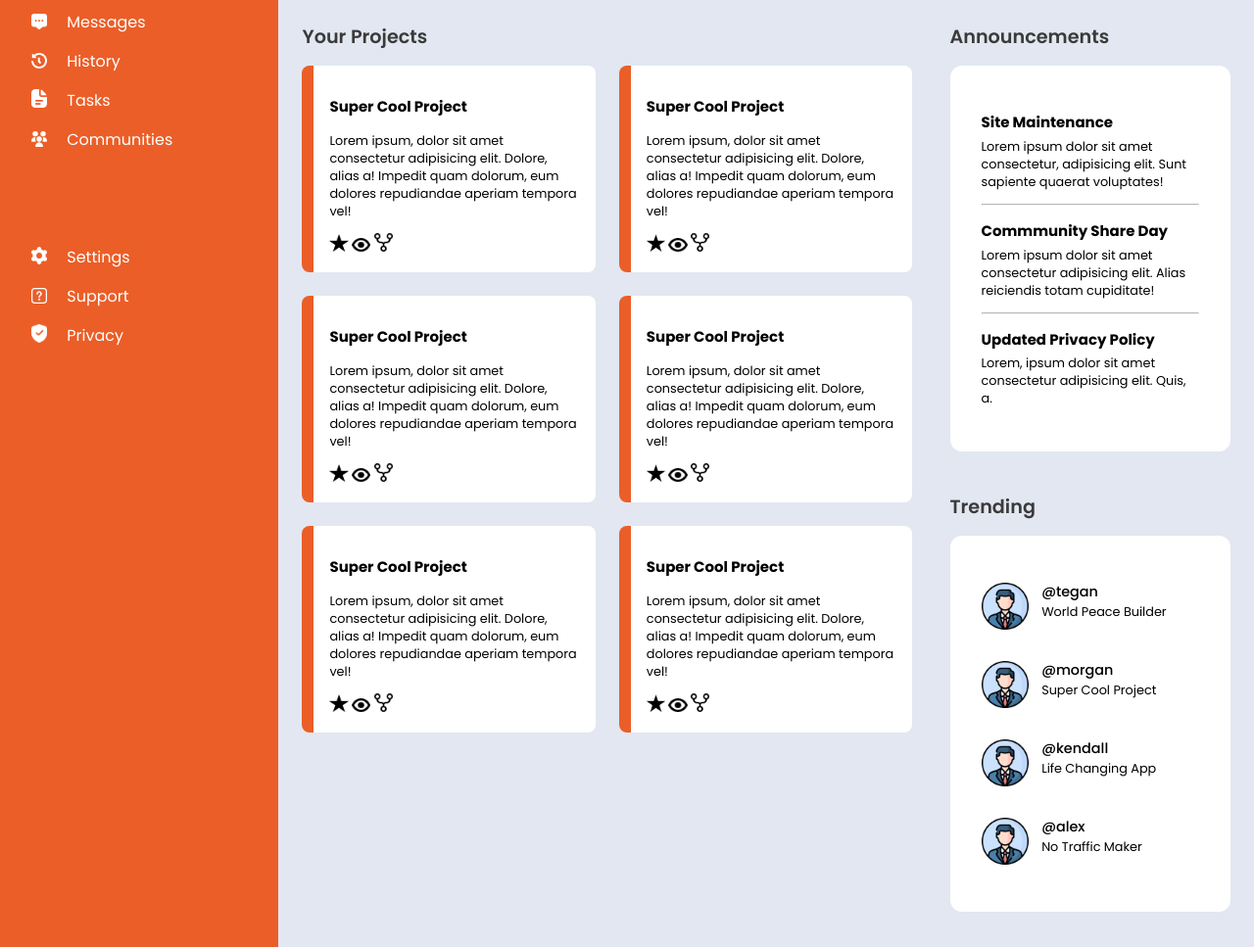
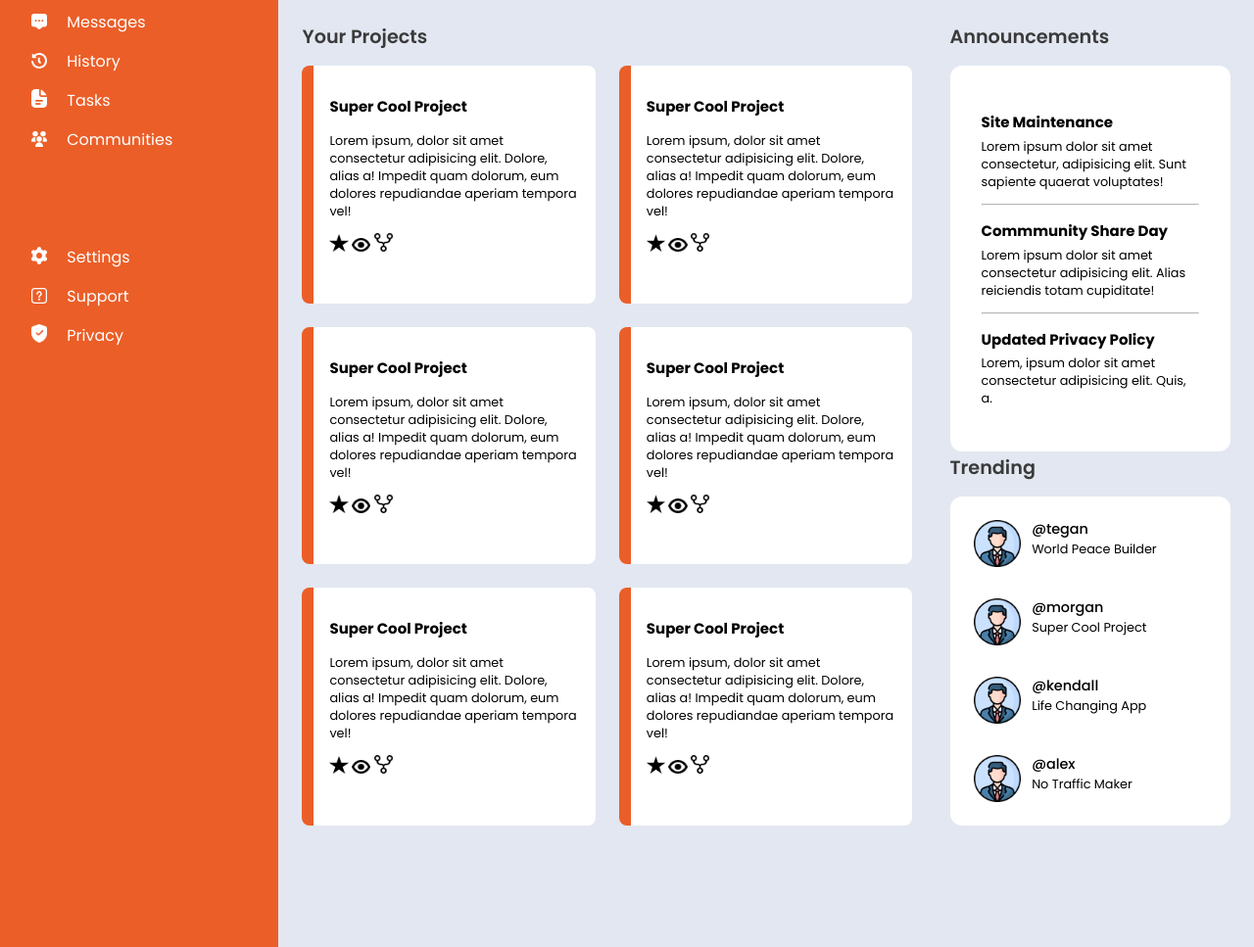
Before and after one commit to Devansh-Baghel/odin-dashboard, a plain HTML site: page index.html in a window 1280 px wide. Shown: the part 173-1140 px from the top of the page at 98% size. Drawn offline with Linux system fonts and the light colour scheme.

Commit message:
Styling fixes

```diff
--- a/assets/css/style.scss
+++ b/assets/css/style.scss
@@ -143,7 +143,7 @@ body{
 	padding: 30px;
 
 	display: grid;
-	grid-template-rows: 600px 1fr;
+	grid-template-rows: 550px 1fr;
 	grid-template-columns: 3fr 1.3fr;
 
 	h2{
@@ -173,6 +173,8 @@ body{
 		background-color: white;
 		border-left: 15px solid var(--orange);
 		border-radius: 10px;
+
+		min-height: 263px;
 
 		padding: 20px;
 	}
@@ -213,7 +215,7 @@ body{
 	display: grid;
 	grid-template-columns: 1fr 3fr;
 	grid-template-rows: repeat(8, 50px);
-	column-gap: 10px;
+	padding: 10px 30px;
 
 	img{
 		align-self: center;
```
Also changed, not shown: assets/css/style.css, 1 other file.
